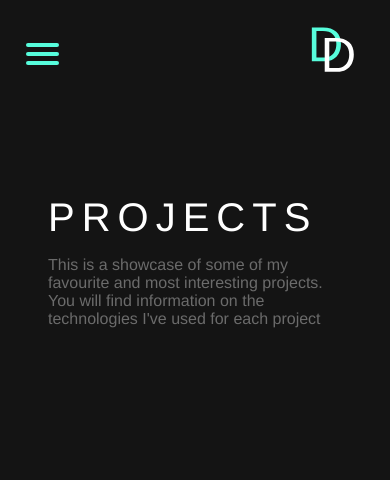
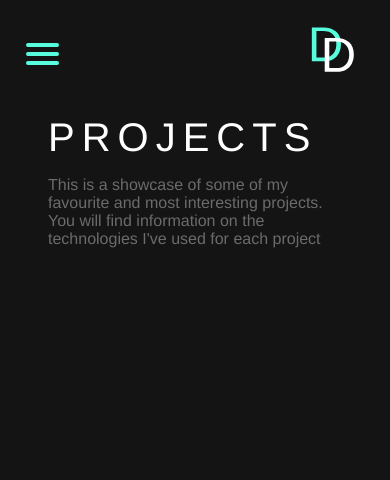
Before and after one commit to DimoDimchev/Personal-Website, a Django app: page /projects/ in a window 390 px wide; the page is wider, and only the part inside the window is pictured. Shown: the part 27-507 px from the top of that part. Run offline with Django 3.2, Linux system fonts and the light colour scheme; data that the repository does not hold is empty; some libraries are stand-ins or nearby versions.

Commit message:
Made small adjustment to projects.css changing the margin at the top of the page

```diff
--- a/static/css/projects.css
+++ b/static/css/projects.css
@@ -139,7 +139,7 @@ body {
 
 @media only screen and (max-width: 600px) {
     .projects-title {
-        margin-top: 5em;
+        margin-top: 3em;
     }
 
     .projects-subtitle {
```
